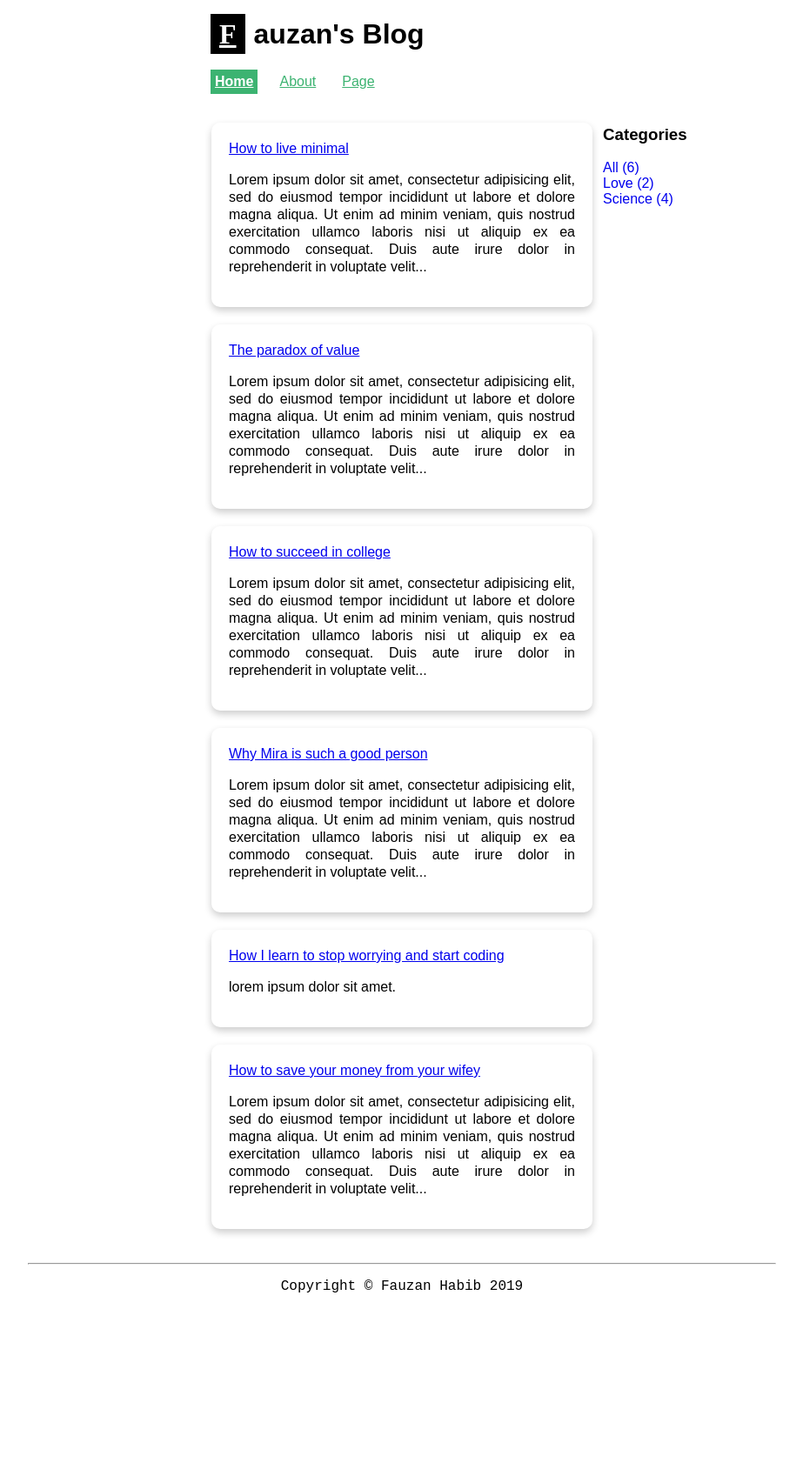
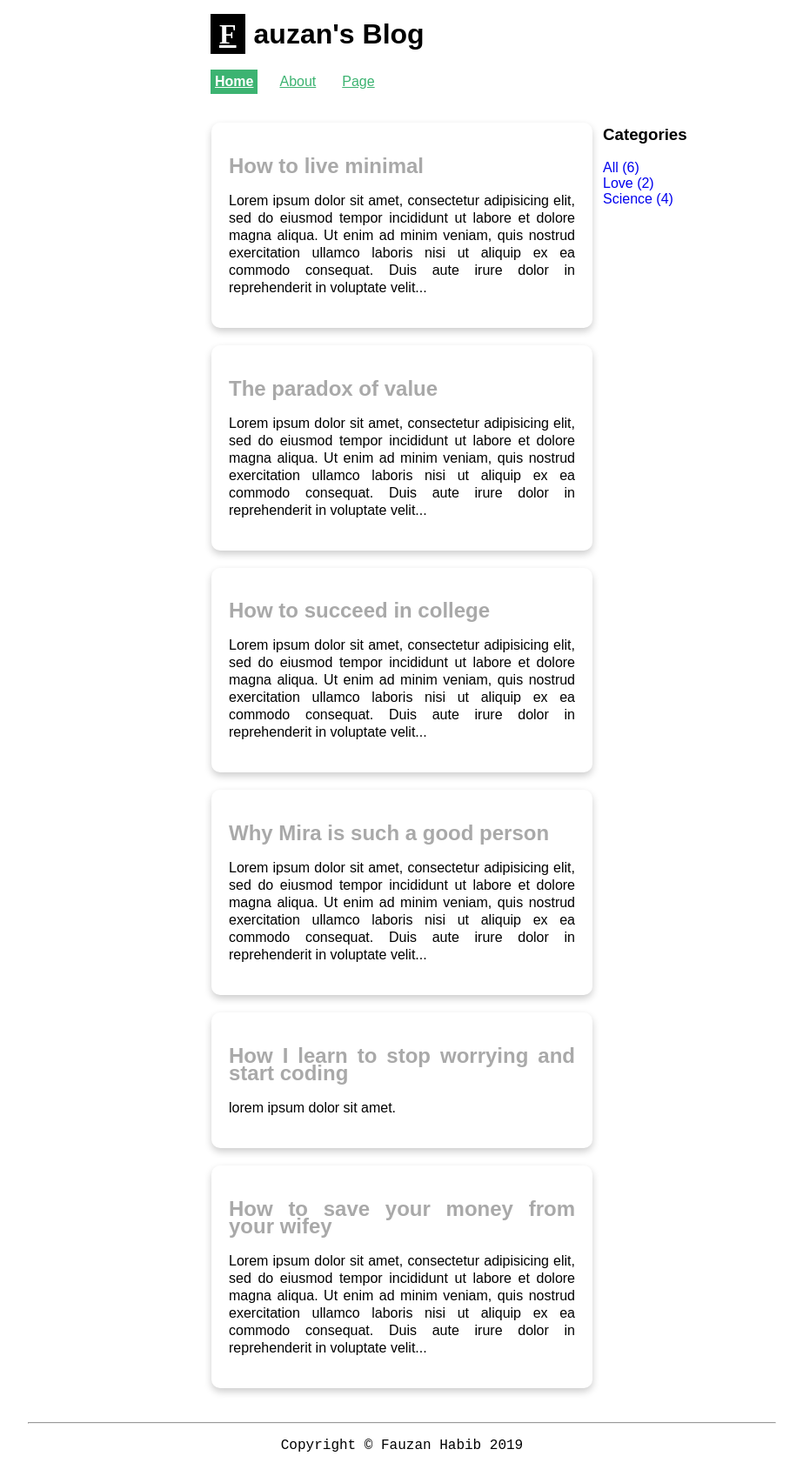
Before and after one commit to TheZano/wwb, a Jekyll site: the page built from index.html, in a window 1280 px wide. Shown: the whole page at 87% size, without its empty margins (178-1101 px from the left). Built offline with Jekyll 4.4.1, drawn with Linux system fonts in a browser that asks for light colours; before the commit the page ends 1514 px from its top, so only the background shows below that.

Commit message:
before colorwork

```diff
--- a/css/common.css
+++ b/css/common.css
@@ -117,6 +117,10 @@ body {
   border-radius: 10px; /* 5px rounded corners */
   margin-bottom: 20px;
   }
+	.post-list ul li h2 a {
+	  text-decoration: none;
+		color: darkGray;
+	}
 /* Responsive layout - makes the three columns stack on top of each other instead of next to each other */
 @media (max-width: 600px) {
   .column.middle,
--- a/index.html
+++ b/index.html
@@ -6,7 +6,9 @@ title: Personal Site
 {% for post in site.posts %}
 <ul>
   <li>
-    <a href="{{ site.baseurl }}{{ post.url }}">{{ post.title }}</a>
+    <h2>
+      <a href="{{ site.baseurl }}{{ post.url }}">{{ post.title }}</a>
+    </h2>
     <p>{{ post.content | strip_html | truncatewords: 45 | append: "" }}</p>
   </li>
 </ul>
--- a/love.html
+++ b/love.html
@@ -6,7 +6,9 @@ title: Personal Site
 {% for post in site.categories.love %}
 <ul>
   <li>
-    <a href="{{ site.baseurl }}{{ post.url }}">{{ post.title }}</a>
+    <h2>
+      <a href="{{ site.baseurl }}{{ post.url }}">{{ post.title }}</a>
+    </h2>
     <p>{{ post.content | strip_html | truncatewords: 45 | append: "" }}</p>
   </li>
 </ul>
--- a/science.html
+++ b/science.html
@@ -6,7 +6,9 @@ title: Personal Site
 {% for post in site.categories.science %}
 <ul>
   <li>
-    <a href="{{ site.baseurl }}{{ post.url }}">{{ post.title }}</a>
+    <h2>
+      <a href="{{ site.baseurl }}{{ post.url }}">{{ post.title }}</a>
+    </h2>
     <p>{{ post.content | strip_html | truncatewords: 45 | append: "" }}</p>
   </li>
 </ul>
```
Also changed, not shown: 2 other files.
